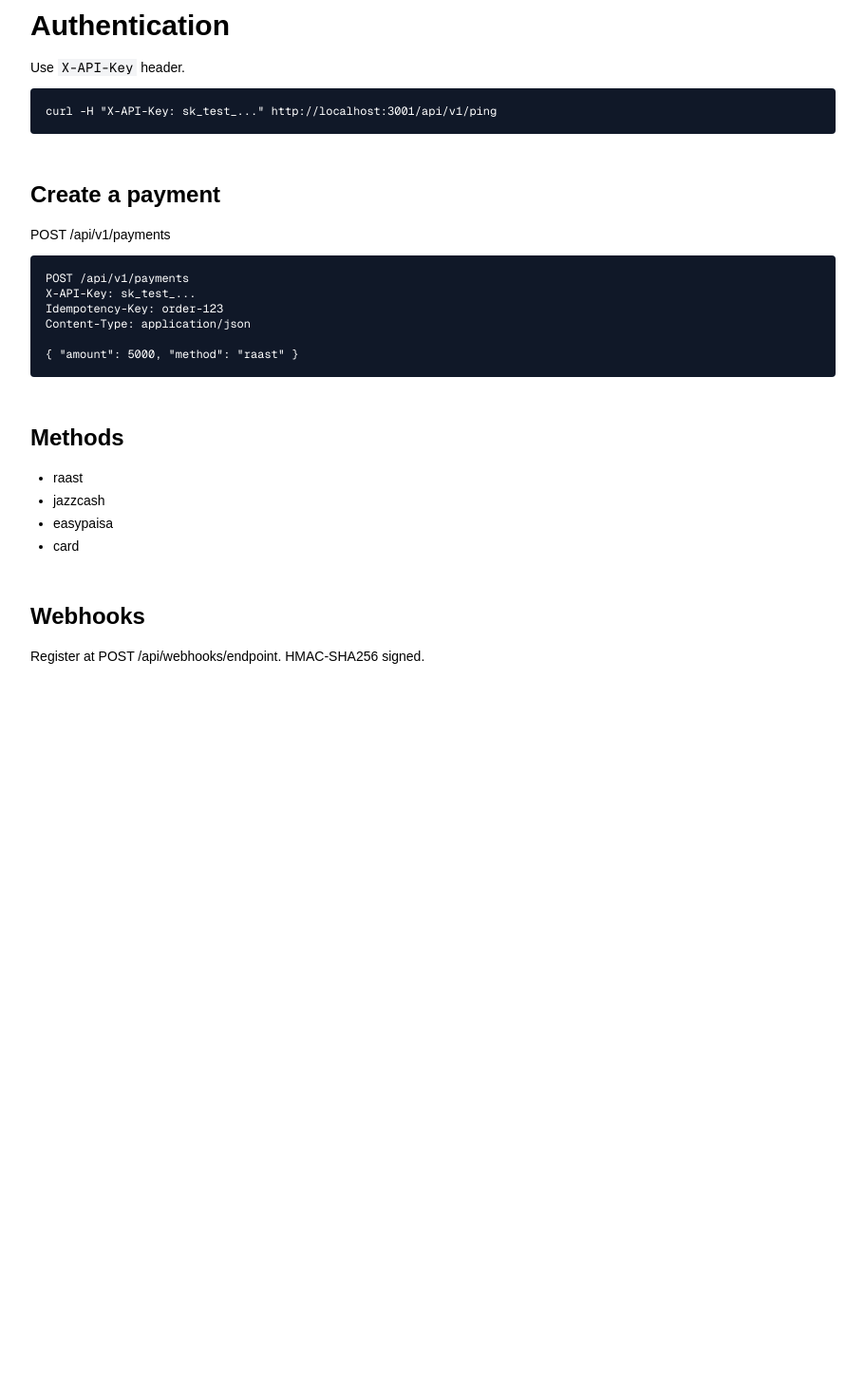
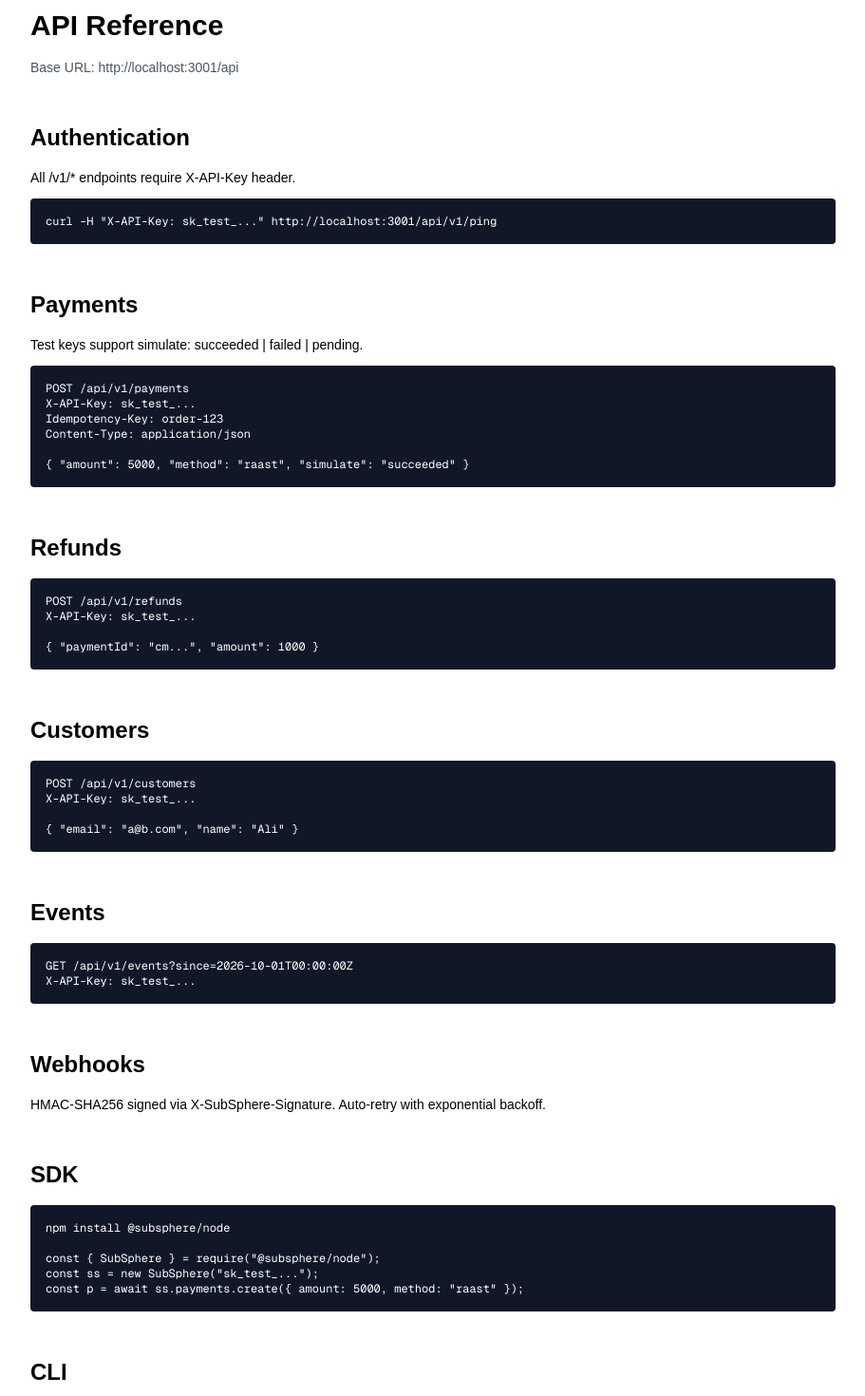
Before and after one commit to AbdullahNaveed1/subsphere-web, a Next.js app: page /docs in a window 1280 px wide. Shown: the part 120-1590 px from the top of the page at 95% size, without its empty margins (184-1095 px from the left). Before the commit the page ends 869 px from the top, so only its background shows below. Built offline with nearby package versions, Linux system fonts and the light colour scheme.

Commit message:
docs: full API reference page (auth, payments, refunds, customers, webhooks, SDK, CLI)

```diff
--- a/app/docs/page.tsx
+++ b/app/docs/page.tsx
@@ -1,36 +1,57 @@
 'use client';
 import Link from 'next/link';
 
+const AUTH = `curl -H "X-API-Key: sk_test_..." http://localhost:3001/api/v1/ping`;
+
+function Code({ children }: { children: string }) {
+  return <pre className='bg-gray-900 text-white p-4 rounded text-xs overflow-x-auto whitespace-pre'>{children}</pre>;
+}
+
 export default function Docs() {
   return (
-    <main className="min-h-screen bg-white text-black">
-      <nav className="max-w-4xl mx-auto flex justify-between items-center p-6 border-b">
-        <Link href="/" className="font-bold">SubSphere</Link>
-        <Link href="/register" className="text-sm bg-black text-white px-4 py-1.5 rounded">Get API key</Link>
+    <main className='min-h-screen bg-white text-black'>
+      <nav className='max-w-4xl mx-auto flex justify-between items-center p-6 border-b'>
+        <Link href='/' className='font-bold'>SubSphere</Link>
+        <Link href='/register' className='text-sm bg-black text-white px-4 py-1.5 rounded'>Get API key</Link>
       </nav>
-      <div className="max-w-4xl mx-auto px-6 py-12 space-y-12">
+      <div className='max-w-4xl mx-auto px-6 py-12 space-y-12'>
         <section>
-          <h1 className="text-3xl font-bold mb-4">Authentication</h1>
-          <p className="mb-3 text-sm">Use <code className="bg-gray-100 px-1">X-API-Key</code> header.</p>
-          <pre className="bg-gray-900 text-white p-4 rounded text-xs overflow-x-auto">curl -H "X-API-Key: sk_test_..." http://localhost:3001/api/v1/ping</pre>
+          <h1 className='text-3xl font-bold mb-4'>API Reference</h1>
+          <p className='text-sm text-gray-600'>Base URL: http://localhost:3001/api</p>
         </section>
         <section>
-          <h2 className="text-2xl font-bold mb-4">Create a payment</h2>
-          <p className="text-sm mb-3">POST /api/v1/payments</p>
-          <pre className="bg-gray-900 text-white p-4 rounded text-xs overflow-x-auto">{'POST /api/v1/payments\nX-API-Key: sk_test_...\nIdempotency-Key: order-123\nContent-Type: application/json\n\n{ "amount": 5000, "method": "raast" }'}</pre>
+          <h2 className='text-2xl font-bold mb-4'>Authentication</h2>
+          <p className='text-sm mb-3'>All /v1/* endpoints require X-API-Key header.</p>
+          <Code>{AUTH}</Code>
         </section>
         <section>
-          <h2 className="text-2xl font-bold mb-4">Methods</h2>
-          <ul className="text-sm list-disc pl-6 space-y-1">
-            <li>raast</li>
-            <li>jazzcash</li>
-            <li>easypaisa</li>
-            <li>card</li>
-          </ul>
+          <h2 className='text-2xl font-bold mb-4'>Payments</h2>
+          <p className='text-sm mb-3'>Test keys support simulate: succeeded | failed | pending.</p>
+          <Code>{'POST /api/v1/payments\nX-API-Key: sk_test_...\nIdempotency-Key: order-123\nContent-Type: application/json\n\n{ "amount": 5000, "method": "raast", "simulate": "succeeded" }'}</Code>
         </section>
         <section>
-          <h2 className="text-2xl font-bold mb-4">Webhooks</h2>
-          <p className="text-sm">Register at POST /api/webhooks/endpoint. HMAC-SHA256 signed.</p>
+          <h2 className='text-2xl font-bold mb-4'>Refunds</h2>
+          <Code>{'POST /api/v1/refunds\nX-API-Key: sk_test_...\n\n{ "paymentId": "cm...", "amount": 1000 }'}</Code>
+        </section>
+        <section>
+          <h2 className='text-2xl font-bold mb-4'>Customers</h2>
+          <Code>{'POST /api/v1/customers\nX-API-Key: sk_test_...\n\n{ "email": "a@b.com", "name": "Ali" }'}</Code>
+        </section>
+        <section>
+          <h2 className='text-2xl font-bold mb-4'>Events</h2>
+          <Code>{'GET /api/v1/events?since=2026-10-01T00:00:00Z\nX-API-Key: sk_test_...'}</Code>
+        </section>
+        <section>
+          <h2 className='text-2xl font-bold mb-4'>Webhooks</h2>
+          <p className='text-sm mb-3'>HMAC-SHA256 signed via X-SubSphere-Signature. Auto-retry with exponential backoff.</p>
+        </section>
+        <section>
+          <h2 className='text-2xl font-bold mb-4'>SDK</h2>
+          <Code>{'npm install @subsphere/node\n\nconst { SubSphere } = require("@subsphere/node");\nconst ss = new SubSphere("sk_test_...");\nconst p = await ss.payments.create({ amount: 5000, method: "raast" });'}</Code>
+        </section>
+        <section>
+          <h2 className='text-2xl font-bold mb-4'>CLI</h2>
+          <Code>{'subsphere listen --api-key sk_test_...\nsubsphere trigger payment.test --api-key sk_test_...\nsubsphere logs --api-key sk_test_...'}</Code>
         </section>
       </div>
     </main>
```
